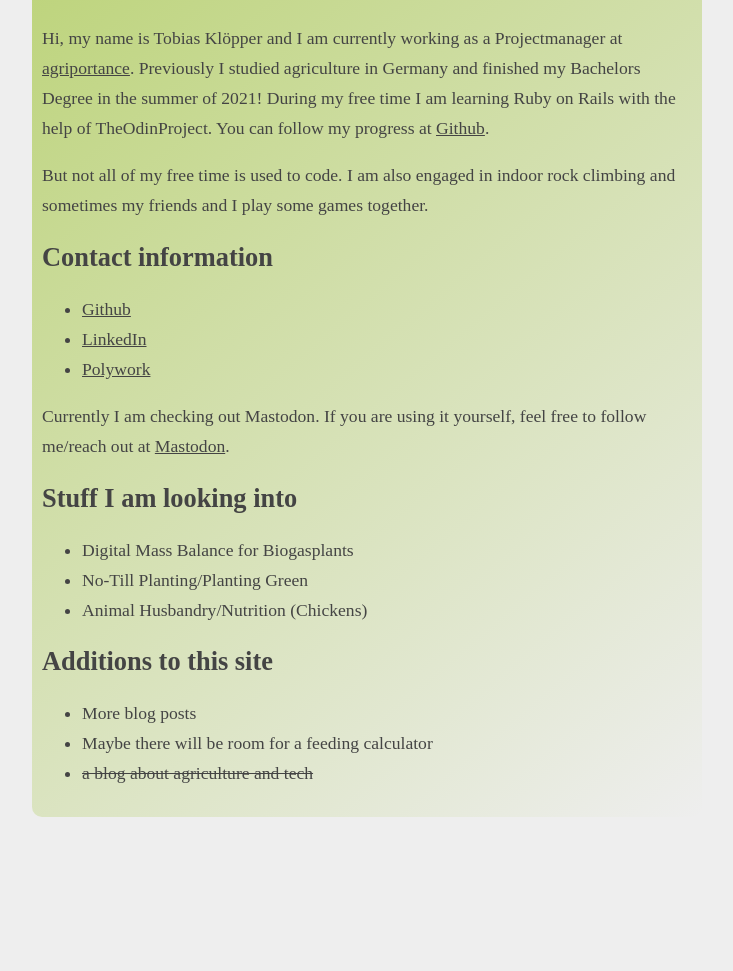
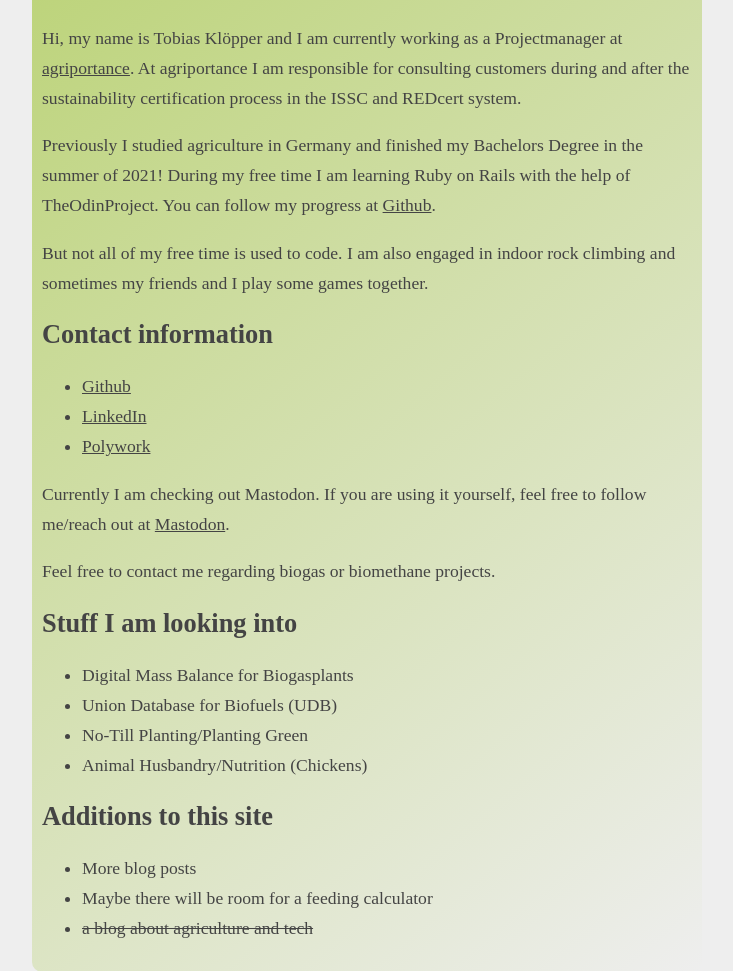
Before and after one commit to Friendscover/my-website, a Jekyll site: the page built from about.md, in a window 1280 px wide and 1400 px high, cut to the strip 429-1400 px from the top of the window. Shown: the whole strip, without its empty margins (273-1006 px from the left). Built offline with Jekyll 4.4.1, drawn with Linux system fonts in a browser that asks for light colours.

Commit message:
updated the contact information

```diff
--- a/about.md
+++ b/about.md
@@ -2,6 +2,8 @@
 layout: about
 title: About me
 author: Tobias Klöpper
+description: Contact Information for Tobias Klöpper.
+tags: contact
 ---
 <style>
   img {
@@ -13,7 +15,8 @@
 
 <img src="https://avatars.githubusercontent.com/u/37114020?s=460&u=4d138f07b6d7214db31244226181ba42bc2388e7&v=4" alt="Tobias Klöppers Foto">
 
-Hi, my name is Tobias Klöpper and I am currently working as a Projectmanager at [agriportance](https://agriportance.com/).
+Hi, my name is Tobias Klöpper and I am currently working as a Projectmanager at [agriportance](https://agriportance.com/). At agriportance I am responsible for consulting customers during and after the sustainability certification process in the ISSC and REDcert system.
+
 Previously I studied agriculture in Germany and finished my Bachelors Degree in the summer of 2021! During my free time I am learning Ruby on Rails with the help of TheOdinProject. You can follow my progress at [Github](https://github.com/Friendscover).
 
 But not all of my free time is used to code. I am also engaged in indoor rock climbing and sometimes my friends and I play some games together.
@@ -25,9 +28,12 @@
 
 Currently I am checking out Mastodon. If you are using it yourself, feel free to follow me/reach out at [Mastodon](https://mastodon.social/@friendscover).
 
+Feel free to contact me regarding biogas or biomethane projects.
+
 ## Stuff I am looking into
 
 - Digital Mass Balance for Biogasplants
+- Union Database for Biofuels (UDB)
 - No-Till Planting/Planting Green
 - Animal Husbandry/Nutrition (Chickens)
 
```
